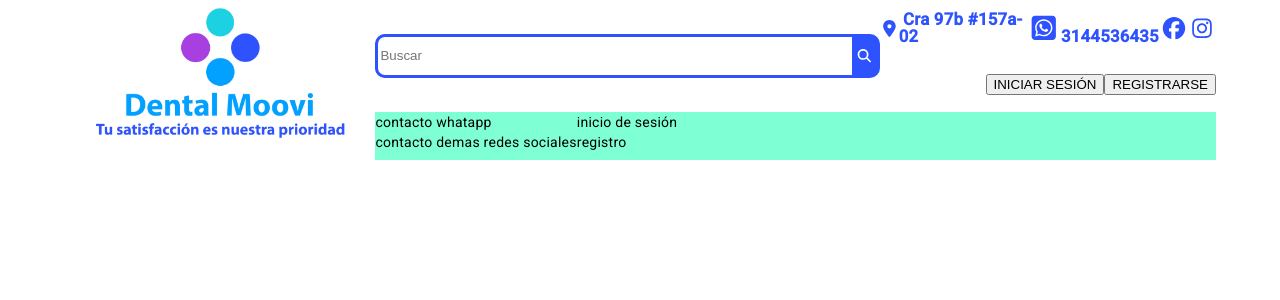
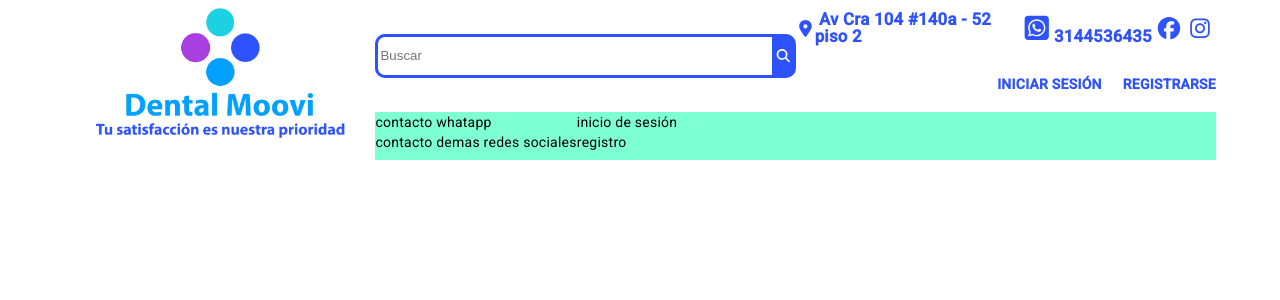
Before and after one commit to Oagomezr/dentalMooviFront2, an Angular app: page / in a window 1280 px wide. Shown: the top 300 px of the page. Built offline with nearby package versions, Linux system fonts and the light colour scheme.

Commit message:
a little changes

```diff
--- a/src/app/components/home/header/header.component.html
+++ b/src/app/components/home/header/header.component.html
@@ -13,7 +13,7 @@
             <div class="user-contacts">
                 <div class="contacs">
                     <div class="phone-address">
-                        <a href="#"> <i class="fas fa-map-marker-alt"></i> <span> Cra 97b #157a-02</span></a>
+                        <a href="#"> <i class="fas fa-map-marker-alt"></i> <span> Av Cra 104 #140a - 52 piso 2</span></a>
                         <a href="#"> <i class="fa-brands fa-square-whatsapp" id="whatsapp"></i> <span> 3144536435</span></a>
                     </div>
                     <div class="social-media">
@@ -26,8 +26,8 @@
                     </div>
                 </div>
                 <div class="user-options">
-                    <button>INICIAR SESIÓN</button>
-                    <button>REGISTRARSE</button>
+                    <a href="#" class="login">INICIAR SESIÓN</a>
+                    <a href="#" class="signup">REGISTRARSE</a>
                 </div>
             </div>
         </div>
--- a/src/app/components/home/header/header.component.scss
+++ b/src/app/components/home/header/header.component.scss
@@ -1,6 +1,7 @@
 $principal-color1: #2e53fe;
 $principal-color2: #a83fe1;
 $principal-color3: #1cd1e2;
+$principal-color3: #02a1ff;
 
 
 :host {
@@ -16,6 +17,7 @@ header{
     padding-left: 5%;
     padding-right: 5%;
     background-color: white;
+    font-family: 'Roboto', sans-serif;
 
     #logo{
         display: flex;
@@ -42,14 +44,13 @@ header{
             align-items: center;
 
             .search{
-
                 padding: 0;
                 background-color: $principal-color1;
                 box-sizing: border-box;
                 display: flex;
                 align-items: center;
                 justify-content: left;
-                width: 60%;
+                width: 50%;
                 border-radius: 10px;
                 border:none;
                 height: 40%;
@@ -126,10 +127,9 @@ header{
                                 line-height: 100%;
                                 font-size: 165%;
                             }
-                        }
-
-                        a:hover{
-                            color: $principal-color2;
+                            &:hover {
+                                color: $principal-color2;
+                            }
                         }
                     }
 
@@ -145,9 +145,9 @@ header{
                         a{
                             text-decoration: none;
                             color: $principal-color1;
-                        }
-                        a:hover{
-                            color: $principal-color2;
+                            &:hover {
+                                color: $principal-color2;
+                            }
                         }
                     }
                 }
@@ -157,6 +157,25 @@ header{
                     display: flex;
                     justify-content: right;
                     align-items: center;
+                    line-height: 100%;
+                    font-size: 100%;
+
+                    a{
+                        display: flex;
+                        justify-content: center;
+                        align-items: center;
+                        text-decoration: none;
+                        color: $principal-color1;
+                        font-weight: bold;
+
+                        &:hover {
+                            color: $principal-color2;
+                        }
+                    }
+
+                    .login{
+                        margin-right: 5%;
+                    }
                 }
             }
         }
--- a/src/app/components/sign-up/sign-up.component.html
+++ b/src/app/components/sign-up/sign-up.component.html
@@ -1,5 +1,3 @@
-<div class="card">
-    <div class="card-body">
 <form (ngSubmit)="createUser()" [formGroup]="userFormGroup">
     <div class="form-group mb-2">
         <label for="username">Nombre de usuario:</label>
@@ -65,7 +63,3 @@
     </div>
     <button type="submit" class="btn btn-primary">Crear usuario</button>
 </form>
-    </div>
-</div>
-
-<p>Email: {{ userFormGroup.get('email')?.value }}</p>
```
Lines whose indentation alone changed are shown as unchanged.
